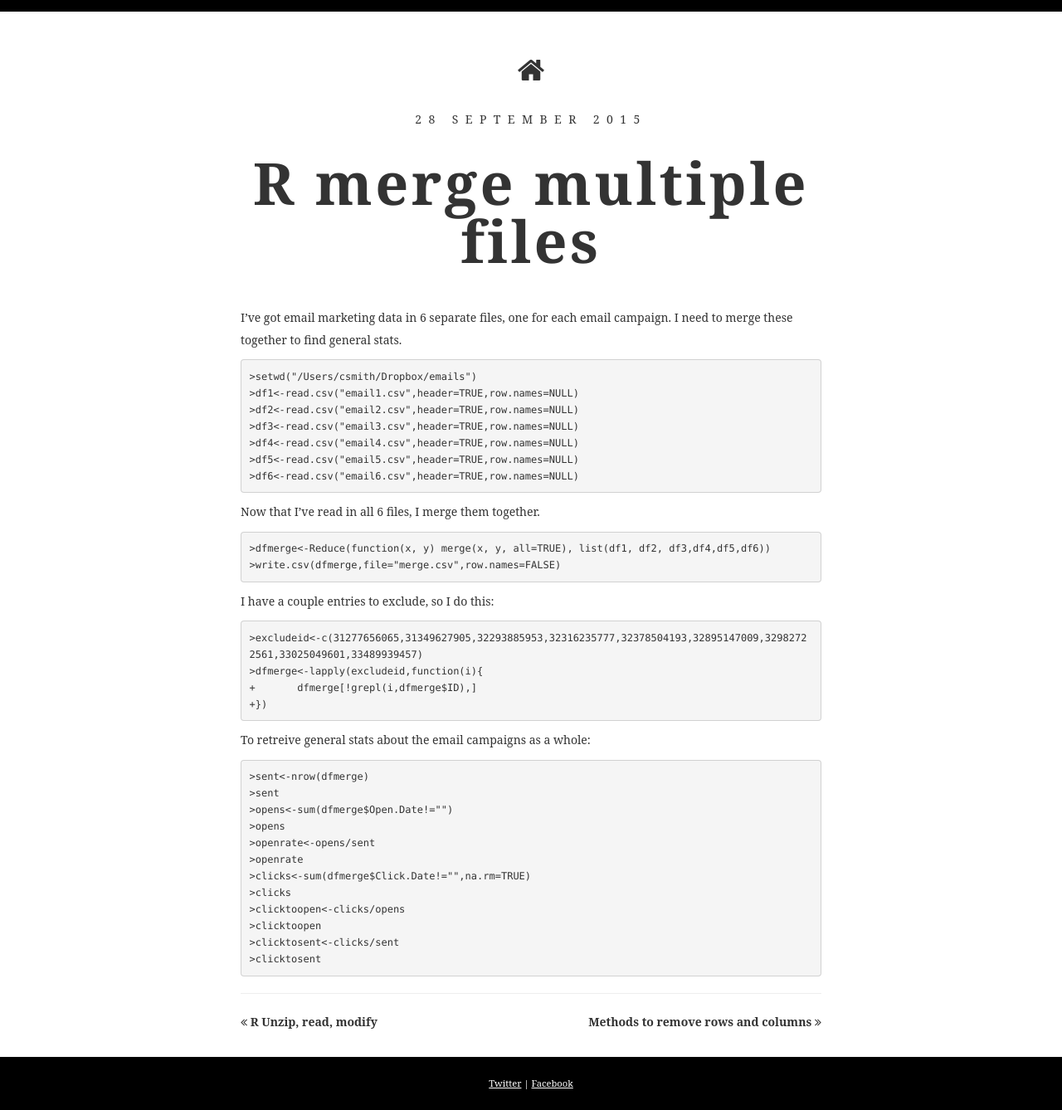
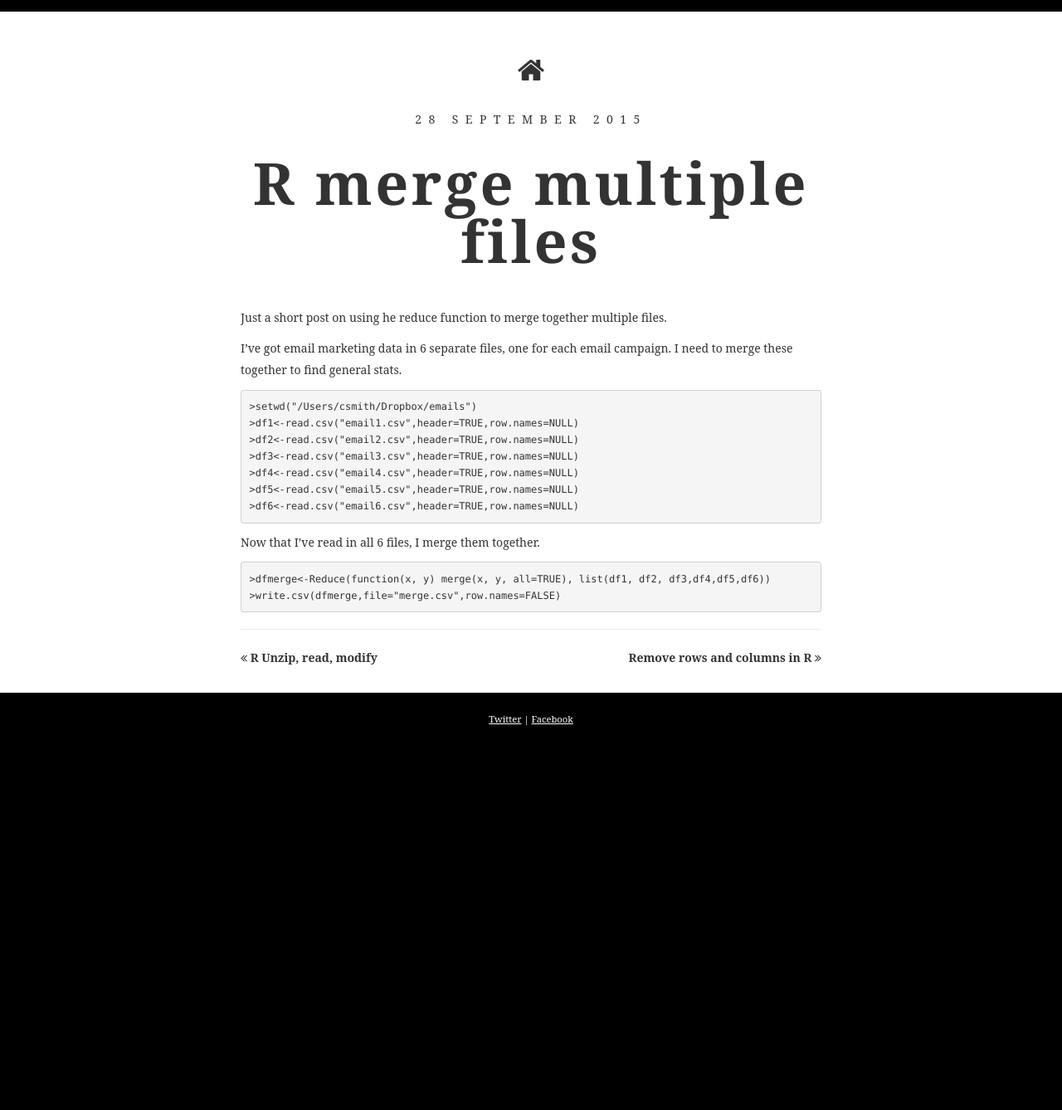
Before and after one commit to eastandwestwind/notes, a Jekyll site: the page built from _posts/2015-09-28-15-rmergemultiple.md, in a window 1280 px wide. Shown: the whole page at 83% size. Built offline with Jekyll 4.4.1, drawn with Linux system fonts in a browser that asks for light colours; some web fonts are replaced; after the commit the page ends 900 px from its top, so only the background shows below that.

Commit message:
editing older posts

```diff
--- a/_posts/2015-09-28-15-rmergemultiple.md
+++ b/_posts/2015-09-28-15-rmergemultiple.md
@@ -2,6 +2,8 @@
 layout: post_page
 title: R merge multiple files
 ---
+
+Just a short post on using he reduce function to merge together multiple files.
 
 I've got email marketing data in 6 separate files, one for each email campaign. I need to merge these together to find general stats.
 
@@ -17,25 +19,3 @@ Now that I've read in all 6 files, I merge them together.
 
 	>dfmerge<-Reduce(function(x, y) merge(x, y, all=TRUE), list(df1, df2, df3,df4,df5,df6))
 	>write.csv(dfmerge,file="merge.csv",row.names=FALSE)
-
-I have a couple entries to exclude, so I do this:
-
-	>excludeid<-c(31277656065,31349627905,32293885953,32316235777,32378504193,32895147009,32982722561,33025049601,33489939457)
-	>dfmerge<-lapply(excludeid,function(i){
-	+	dfmerge[!grepl(i,dfmerge$ID),]
-	+})
-
-To retreive general stats about the email campaigns as a whole:
-
-	>sent<-nrow(dfmerge)
-	>sent
-	>opens<-sum(dfmerge$Open.Date!="")
-	>opens
-	>openrate<-opens/sent
-	>openrate
-	>clicks<-sum(dfmerge$Click.Date!="",na.rm=TRUE)
-	>clicks
-	>clicktoopen<-clicks/opens
-	>clicktoopen
-	>clicktosent<-clicks/sent
-	>clicktosent
```
Also changed, not shown: _posts/2015-10-12-removemethods.md (+8 -1 lines), 1 other file.
